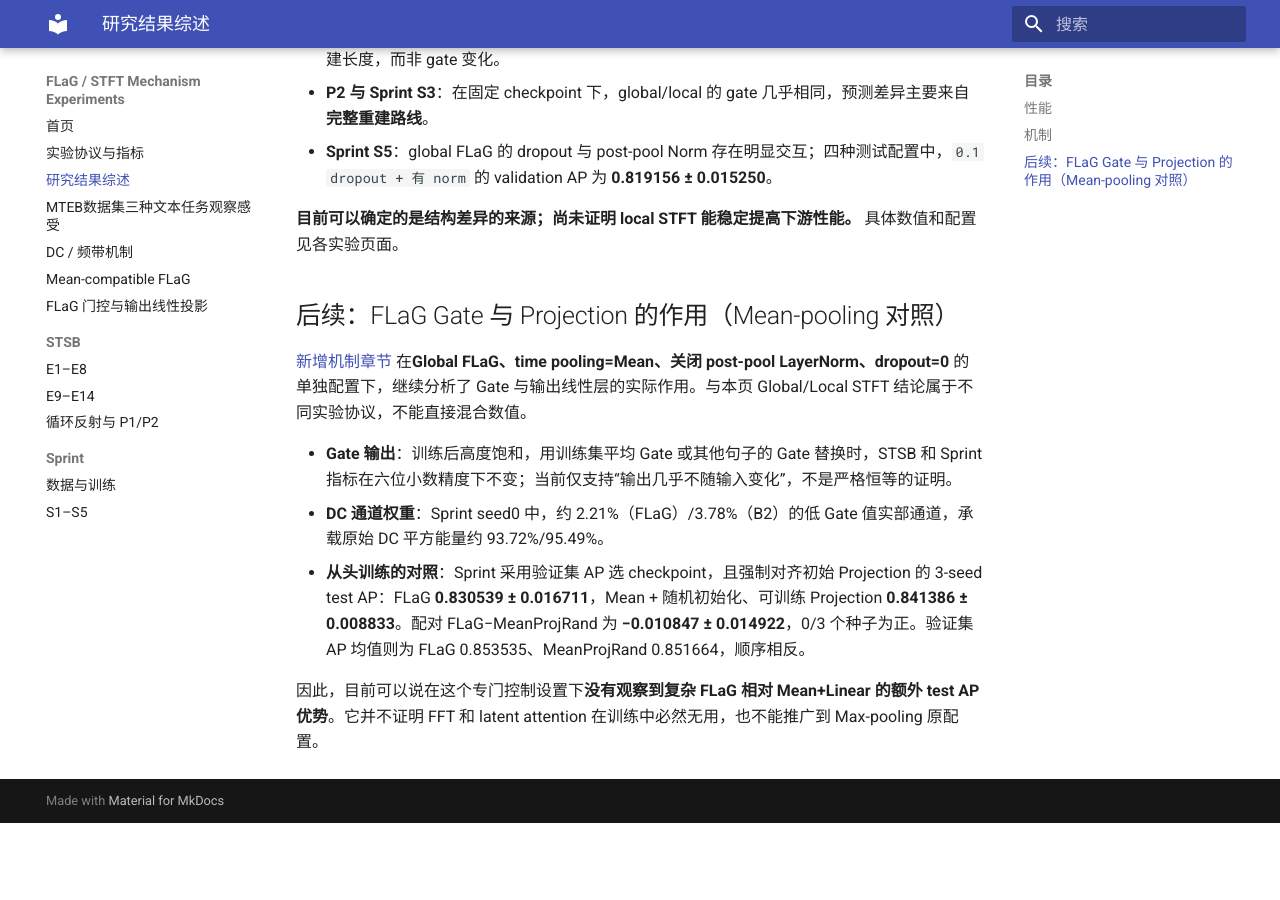
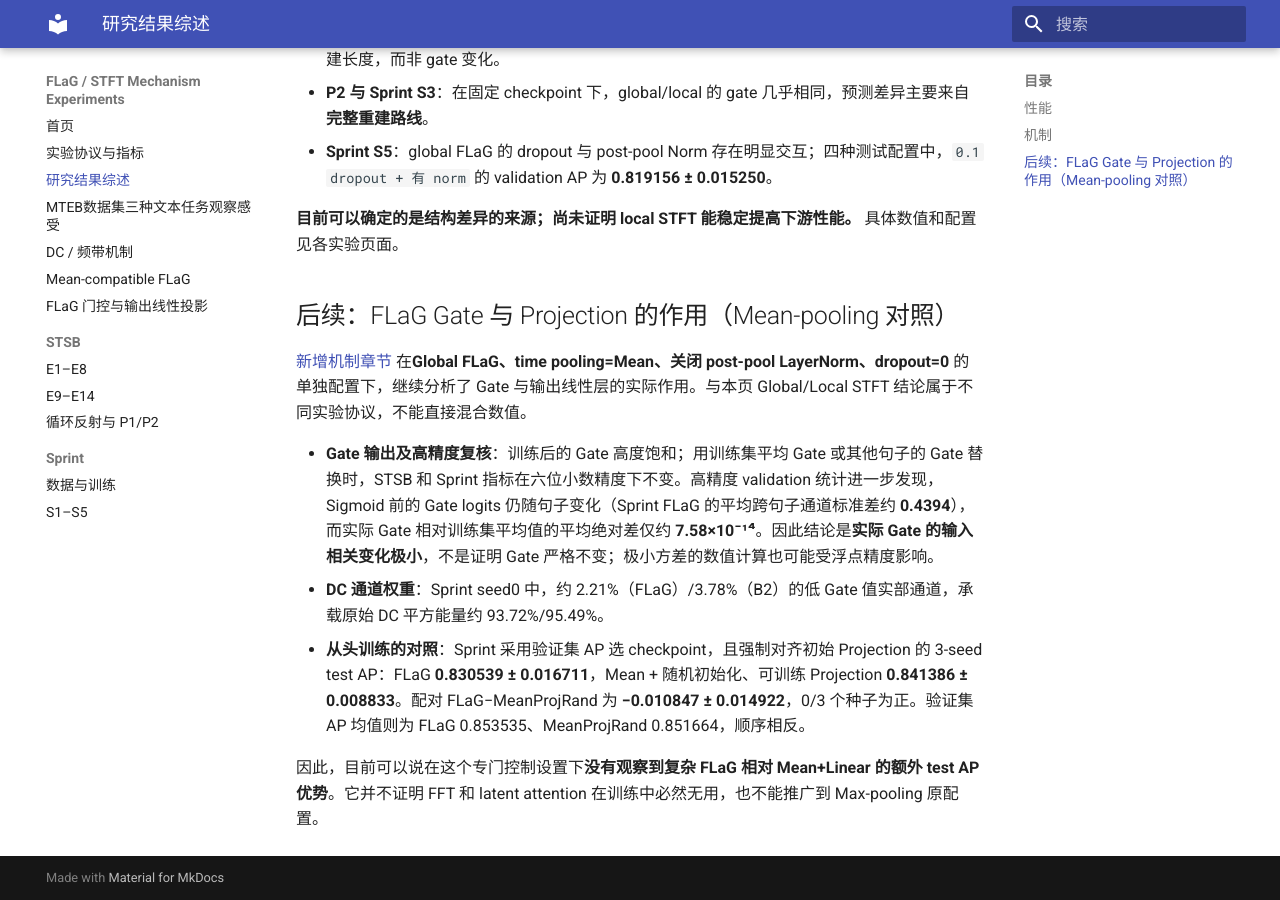
Before and after one commit to lumoswwr/FLaG-STFT-Notes, an MkDocs documentation site: the page built from docs/findings.md, in a window 1280 px wide and 900 px high, scrolled down 733 px. Built offline with MkDocs 1.6.1 and Material for MkDocs 9.7.7, drawn with Linux system fonts in a browser that asks for light colours; before the commit the page ends 1556 px from its top, so only the background shows below that.

Commit message:
Summarize precise pre/post-Sigmoid gate variation results

```diff
--- a/docs/findings.md
+++ b/docs/findings.md
@@ -23,7 +23,7 @@
 
 [新增机制章节](flag-gate-projection.md) 在**Global FLaG、time pooling=Mean、关闭 post-pool LayerNorm、dropout=0** 的单独配置下，继续分析了 Gate 与输出线性层的实际作用。与本页 Global/Local STFT 结论属于不同实验协议，不能直接混合数值。
 
-- **Gate 输出**：训练后高度饱和，用训练集平均 Gate 或其他句子的 Gate 替换时，STSB 和 Sprint 指标在六位小数精度下不变；当前仅支持“输出几乎不随输入变化”，不是严格恒等的证明。
+- **Gate 输出及高精度复核**：训练后的 Gate 高度饱和；用训练集平均 Gate 或其他句子的 Gate 替换时，STSB 和 Sprint 指标在六位小数精度下不变。高精度 validation 统计进一步发现，Sigmoid 前的 Gate logits 仍随句子变化（Sprint FLaG 的平均跨句子通道标准差约 **0.4394**），而实际 Gate 相对训练集平均值的平均绝对差仅约 **7.58×10⁻¹⁴**。因此结论是**实际 Gate 的输入相关变化极小**，不是证明 Gate 严格不变；极小方差的数值计算也可能受浮点精度影响。
 - **DC 通道权重**：Sprint seed0 中，约 2.21%（FLaG）/3.78%（B2）的低 Gate 值实部通道，承载原始 DC 平方能量约 93.72%/95.49%。
 - **从头训练的对照**：Sprint 采用验证集 AP 选 checkpoint，且强制对齐初始 Projection 的 3-seed test AP：FLaG **0.830539 ± 0.016711**，Mean + 随机初始化、可训练 Projection **0.841386 ± 0.008833**。配对 FLaG−MeanProjRand 为 **−0.010847 ± 0.014922**，0/3 个种子为正。验证集 AP 均值则为 FLaG 0.853535、MeanProjRand 0.851664，顺序相反。
 
```
